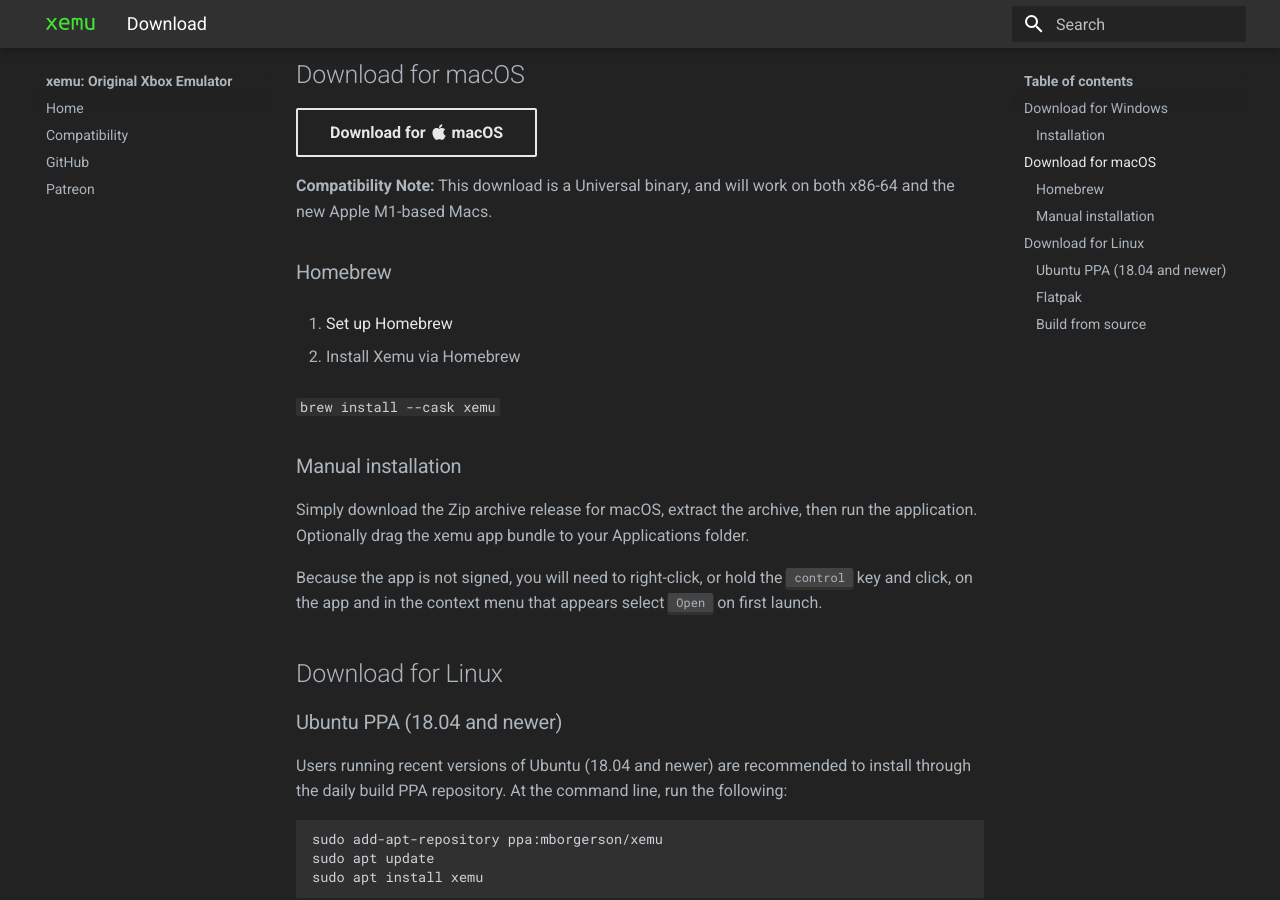
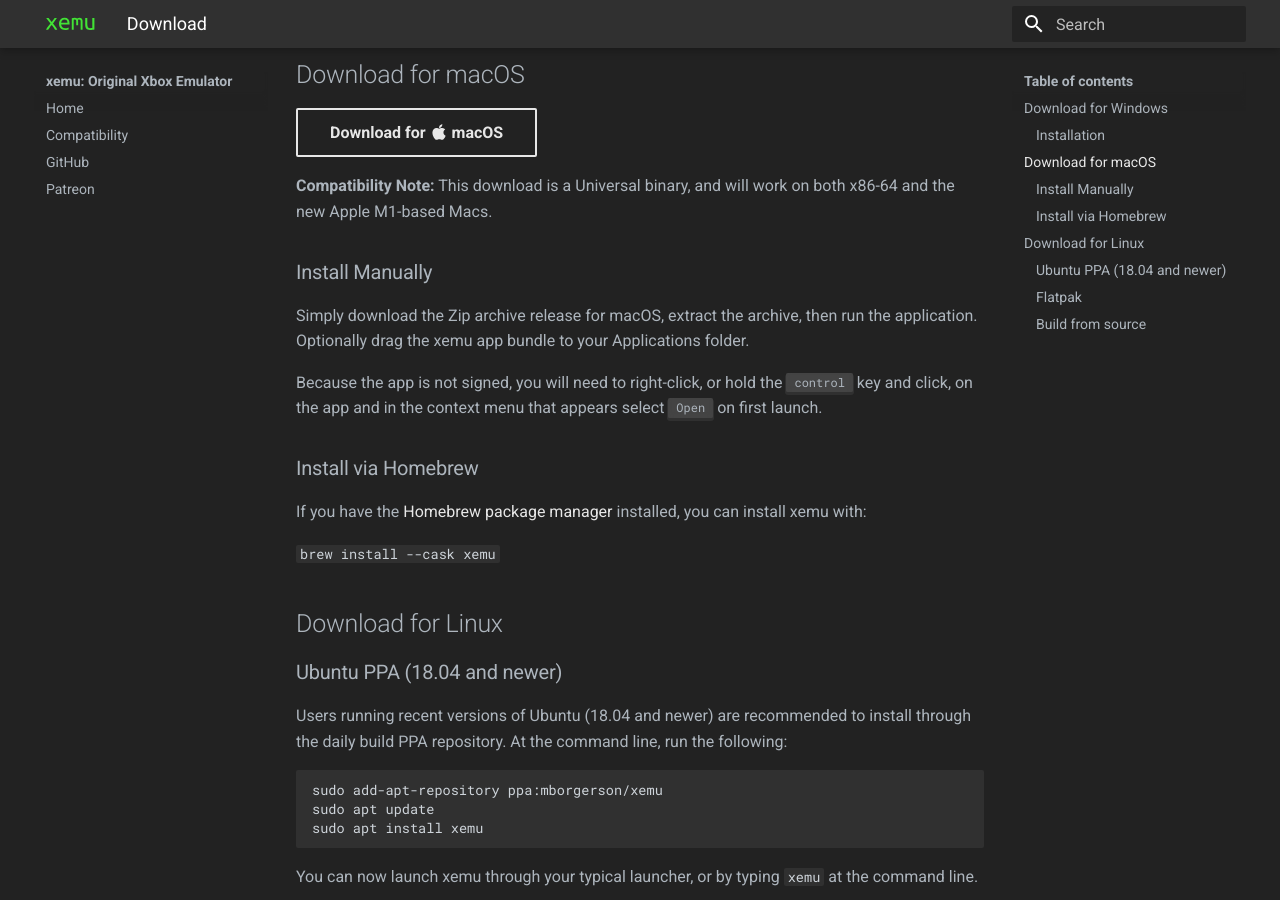
Before and after one commit to xemu-project/xemu-website, an MkDocs documentation site: the page built from docs/docs/download.md, in a window 1280 px wide and 900 px high, scrolled down 439 px. Built offline with MkDocs 1.6.1 and Material for MkDocs 9.7.7, drawn with Linux system fonts in a browser that asks for light colours.

Commit message:
Fix macOS install instructions

```diff
--- a/docs/docs/download.md
+++ b/docs/docs/download.md
@@ -12,19 +12,17 @@ Simply download the Zip archive release for Windows, extract the archive to a di
 
 **Compatibility Note:** This download is a Universal binary, and will work on both x86-64 and the new Apple M1-based Macs.
 
-### Homebrew
-
-1. [Set up Homebrew](https://brew.sh)
-
-2. Install Xemu via Homebrew
-
-`brew install --cask xemu`
-
-### Manual installation
+### Install Manually
 
 Simply download the Zip archive release for macOS, extract the archive, then run the application. Optionally drag the xemu app bundle to your Applications folder.
 
 Because the app is not signed, you will need to right-click, or hold the <kbd>control</kbd> key and click, on the app and in the context menu that appears select <kbd>Open</kbd> on first launch.
+
+### Install via Homebrew
+
+If you have the [Homebrew package manager](https://brew.sh) installed, you can install xemu with:
+
+`brew install --cask xemu`
 
 ## Download for Linux
 
```
